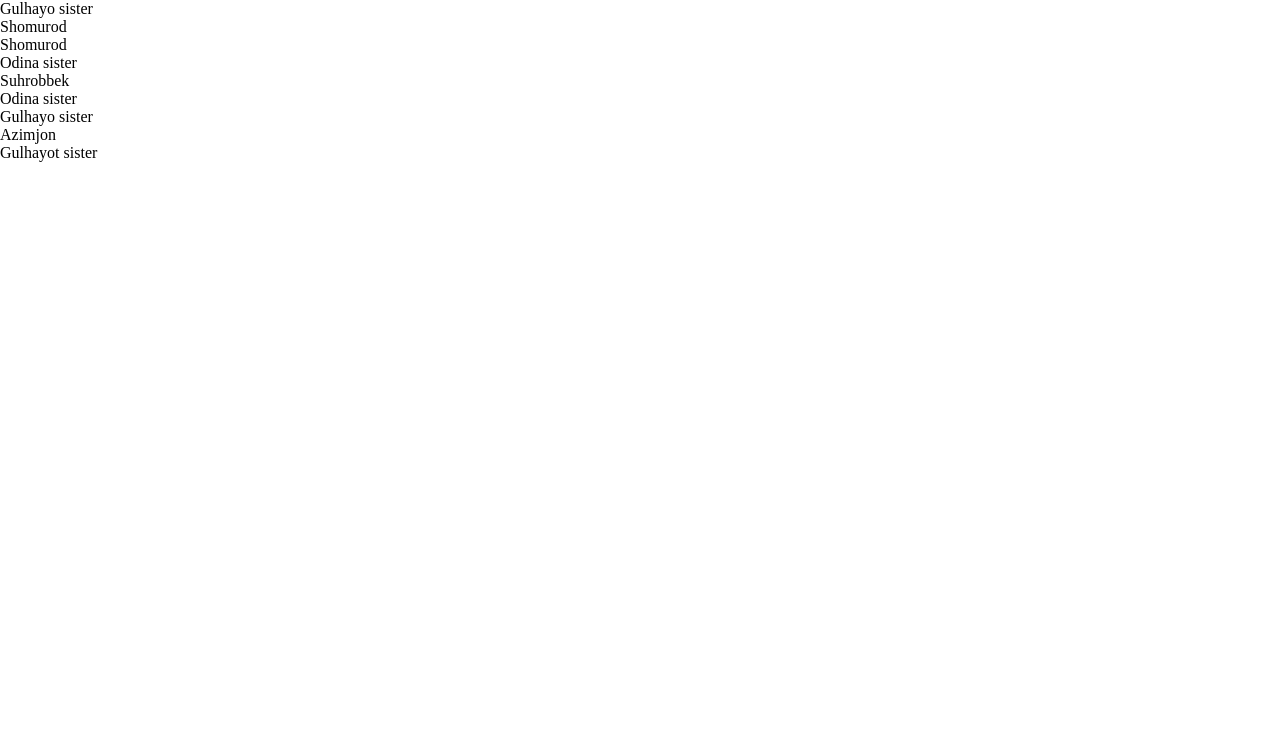
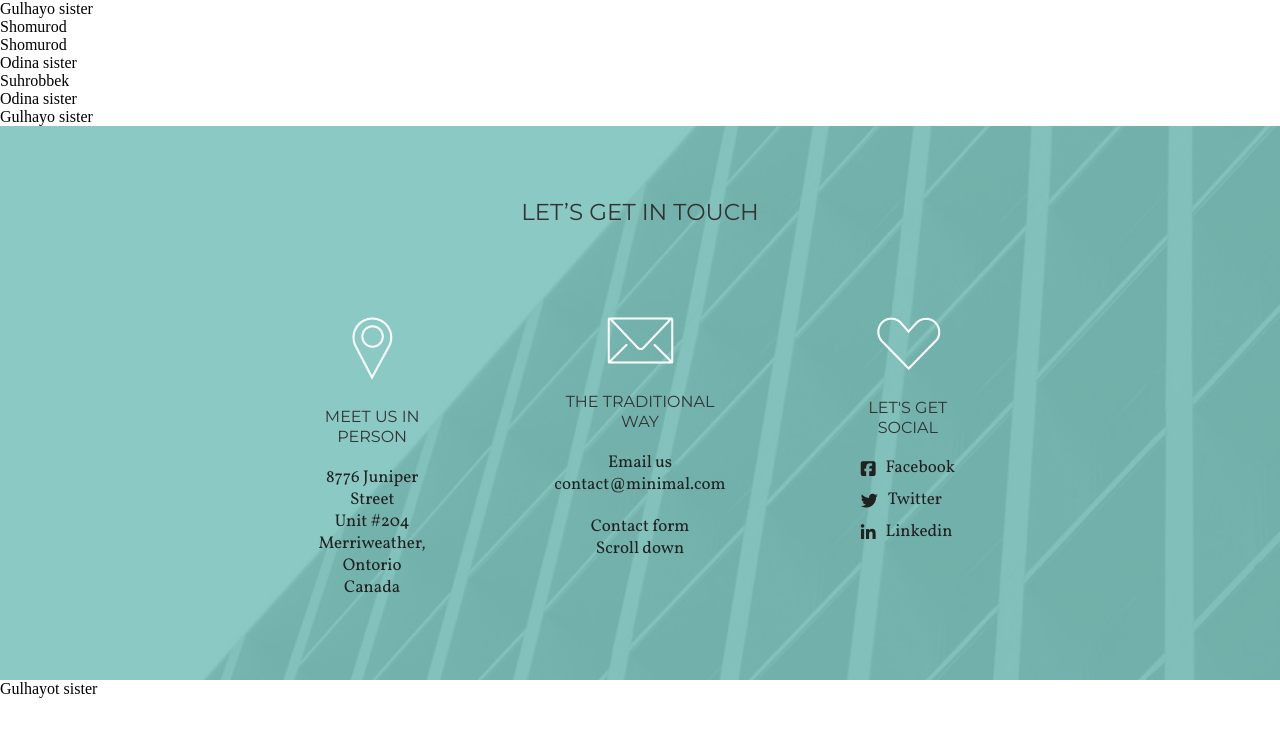
Before and after one commit to azimjonking/Minimal, a plain HTML site: page index.html in a window 1280 px wide. Drawn offline with Linux system fonts and the light colour scheme.

Commit message:
contact section is done

```diff
--- a/index.html
+++ b/index.html
@@ -1,5 +1,6 @@
 <!DOCTYPE html>
 <html lang="en">
+
 <head>
   <meta charset="UTF-8">
   <meta http-equiv="X-UA-Compatible" content="IE=edge">
@@ -8,11 +9,14 @@
   <link rel="stylesheet" href="style.css">
 
   <!-- fontawesome cdn link -->
-  <link rel="stylesheet" href="https://cdnjs.cloudflare.com/ajax/libs/font-awesome/6.6.0/css/all.min.css" integrity="sha512-Kc323vGBEqzTmouAECnVceyQqyqdsSiqLQISBL29aUW4U/M7pSPA/gEUZQqv1cwx4OnYxTxve5UMg5GT6L4JJg==" crossorigin="anonymous" referrerpolicy="no-referrer" />
+  <link rel="stylesheet" href="https://cdnjs.cloudflare.com/ajax/libs/font-awesome/6.6.0/css/all.min.css"
+    integrity="sha512-Kc323vGBEqzTmouAECnVceyQqyqdsSiqLQISBL29aUW4U/M7pSPA/gEUZQqv1cwx4OnYxTxve5UMg5GT6L4JJg=="
+    crossorigin="anonymous" referrerpolicy="no-referrer" />
 
   <title>Minimal</title>
 
 </head>
+
 <body>
   <div class="wrapper">
     <header>Gulhayo sister</header>
@@ -23,9 +27,58 @@
       <section class="projects">Suhrobbek</section>
       <section class="team">Odina sister</section>
       <section class="testimonial">Gulhayo sister</section>
-      <section class="contact">Azimjon</section>
+
+      <!-- contact section start -->
+      <section class="contact">
+        <h1>LET’s Get in touch</h1>
+
+        <div class="contact-container">
+          <div class="contact-content">
+            <img src="./images/location.png" alt="location">
+            <h3>MEET US IN PERSON</h3>
+            <p>8776 Juniper Street <br>Unit #204 <br>Merriweather, Ontorio <br>Canada</p>
+          </div>
+
+          <div class="contact-content">
+            <img src="./images/envelope.png" alt="envelope">
+            <h3>The traditional way</h3>
+            <p>Email us <br><a href="#">contact@minimal.com</a></p>
+            <p>Contact form <br>Scroll down</p>
+          </div>
+
+          <div class="contact-content">
+            <img src="./images/like.png" alt="like">
+            <h3>Let's get social</h3>
+            <ul>
+              <li>
+                <a href="#">
+                  <i class="fa-brands fa-square-facebook"></i>
+                  Facebook
+                </a>
+              </li>
+              <li>
+                <a href="#">
+                  <i class="fa-brands fa-twitter"></i>
+                  Twitter
+                </a>
+              </li>
+              <li>
+                <a href="#">
+                  <i class="fa-brands fa-linkedin-in"></i>
+                  Linkedin
+                </a>
+              </li>
+            </ul>
+          </div>
+
+        </div>
+
+      </section>
+      <!-- contact section start -->
+
     </main>
     <footer>Gulhayot sister</footer>
   </div>
 </body>
+
 </html>
--- a/style.css
+++ b/style.css
@@ -1,4 +1,4 @@
-@import url('https://fonts.googleapis.com/css2?family=Montserrat:ital,wght@0,100..900;1,100..900&family=Vollkorn:ital,wght@0,400..900;1,400..900&display=swap');
+@import url("https://fonts.googleapis.com/css2?family=Montserrat:ital,wght@0,100..900;1,100..900&family=Vollkorn:ital,wght@0,400..900;1,400..900&display=swap");
 
 * {
   margin: 0;
@@ -11,3 +11,92 @@
   min-height: 100dvh;
   background: #ffffff;
 }
+
+/* contact sectio start */
+.contact {
+  width: 100%;
+  padding: 68px 250px;
+  background-image: url("./images/contactbg.png");
+  background-position: right center;
+  background-repeat: no-repeat;
+  background-size: cover;
+}
+
+.contact > h1 {
+  font-family: "Montserrat", sans-serif;
+  font-size: 23px;
+  font-weight: 400;
+  line-height: 36px;
+  text-align: center;
+  color: #333333;
+  text-transform: uppercase;
+}
+
+.contact-container {
+  margin-top: 73px;
+  width: 100%;
+  display: grid;
+  grid-template-columns: repeat(3, 1fr);
+}
+
+.contact-container .contact-content {
+  width: 100%;
+  padding: 13px 60px;
+  display: flex;
+  flex-direction: column;
+  align-items: center;
+}
+
+.contact-container .contact-content > h3 {
+  margin-top: 26px;
+  font-family: "Montserrat", sans-serif;
+  font-size: 16px;
+  font-weight: 400;
+  line-height: 20px;
+  text-align: center;
+  color: #333333;
+  text-transform: uppercase;
+}
+
+.contact-container .contact-content > p {
+  margin-top: 20px;
+  font-family: "Vollkorn", sans-serif;
+  font-size: 17px;
+  font-weight: 400;
+  line-height: 22px;
+  text-align: center;
+  color: #212121;
+}
+
+.contact-container .contact-content > p > a {
+  text-decoration: none;
+  color: #212121;
+}
+
+.contact-container .contact-content ul {
+  margin-top: 20px;
+  list-style: none;
+  display: flex;
+  flex-direction: column;
+  align-items: flex-start;
+  gap: 12px;
+}
+
+.contact-container .contact-content ul li a {
+  display: flex;
+  align-items: center;
+  gap: 10px;
+  text-decoration: none;
+  font-family: 'Vollkorn', sans-serif;
+  font-size: 17px;
+  font-weight: 400;
+  line-height: 20px;
+  color: #212121;
+  transition: all 0.3s ease;
+}
+
+.contact-container .contact-content ul li a:hover {
+  color: #000000;
+}
+
+/* contact sectio end */
```
Also changed, not shown: images/contactbg.png (added), images/envelope.png (added), images/like.png (added), images/location.png (added).
